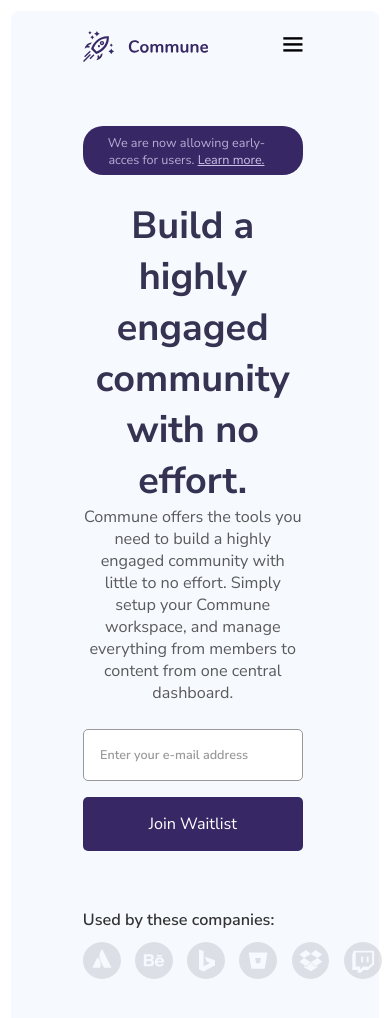
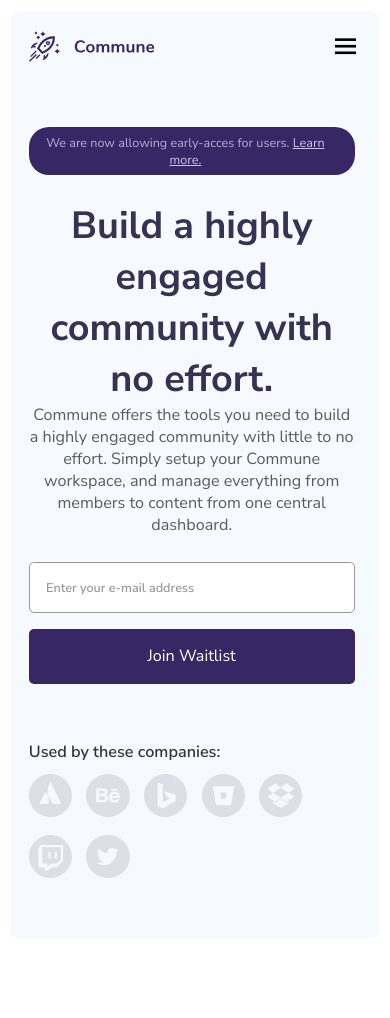
Before and after one commit to jeancmr/Developer-Portfolio-Practice2, a plain HTML site: page index.html in a window 390 px wide. Shown: the top 1018 px of the page. After the commit the page ends 949 px from the top, so only its background shows below. Drawn offline with nearby package versions, Linux system fonts and the light colour scheme.

Commit message:
applying changes

```diff
--- a/index.html
+++ b/index.html
@@ -20,7 +20,7 @@
     />
     <link rel="stylesheet" href="style.css" />
     <link rel="stylesheet" href="queries.css" />
-    <script defer src="script.js"></script>
+
     <title>Commune Page</title>
   </head>
   <body>
@@ -61,13 +61,13 @@
       <div class="used-by container">
         <p class="used-title">Used by these companies:</p>
         <div class="logos-companies">
-          <img src="Assets/Atlassian Icon.svg" alt="" />
-          <img src="Assets/Behance Icon.svg" alt="" />
-          <img src="Assets/Bing Icon.svg" alt="" />
-          <img src="Assets/Bitbucket Icon.svg" alt="" />
-          <img src="Assets/Dropbox Icon.svg" alt="" />
-          <img src="Assets/Twitch Icon.svg" alt="" />
-          <img src="Assets/Twitter Icon.svg" alt="" />
+          <div><img src="Assets/Atlassian Icon.svg" alt="" /></div>
+          <div><img src="Assets/Behance Icon.svg" alt="" /></div>
+          <div><img src="Assets/Bing Icon.svg" alt="" /></div>
+          <div><img src="Assets/Bitbucket Icon.svg" alt="" /></div>
+          <div><img src="Assets/Dropbox Icon.svg" alt="" /></div>
+          <div><img src="Assets/Twitch Icon.svg" alt="" /></div>
+          <div><img src="Assets/Twitter Icon.svg" alt="" /></div>
         </div>
       </div>
     </div>
@@ -79,5 +79,6 @@
       nomodule
       src="https://unpkg.com/ionicons@5.5.2/dist/ionicons/ionicons.js"
     ></script> -->
+    <script type="text/javascript" src="script.js"></script>
   </body>
 </html>
--- a/queries.css
+++ b/queries.css
@@ -12,31 +12,34 @@
   }
   #menu-icon {
     display: block;
-  }
-
-  .btn-mobile-nav {
-    display: block;
     z-index: 9999;
   }
-
   .main-navbar-list {
     background-color: rgba(11, 8, 20, 0.89);
     -webkit-backdrop-filter: blur(5px);
     backdrop-filter: blur(10px);
     position: absolute;
-    top: 13%;
-    right: -100%;
-    width: 30%;
-
+    top: 0%;
+    /* right: -100%; */
+    left: 0;
+    transform: translateX(100%);
+    width: 100%;
     height: 100vh;
-
     display: flex;
-
     justify-content: center;
     flex-direction: column;
-
     padding: 0rem 0rem;
-    transition: all 0.5s ease;
+    opacity: 0;
+    pointer-events: none;
+    visibility: hidden;
+    transition: all 0.3s ease;
+  }
+  .main-navbar-list.open {
+    /* right: 0%; */
+    transform: translateX(0);
+    opacity: 1;
+    pointer-events: auto;
+    visibility: visible;
   }
 
   .main-navbar-list li {
@@ -50,7 +53,6 @@
 
   .main-navbar-list .btn {
     font-size: 2.4rem;
-
     width: auto;
   }
   .main-nav-link:link,
@@ -68,10 +70,6 @@
     color: #f6f9fe;
     font-weight: 600;
     border-left: 4px solid #5637b3;
-  }
-
-  .main-navbar-list.open {
-    right: 0%;
   }
 
   .hero-paragraph {
@@ -93,9 +91,6 @@
   input {
     width: 60%;
   }
-  .logos-companies img {
-    height: 4.2rem;
-  }
 }
 
 @media (max-width: 39em) {
@@ -106,4 +101,14 @@
   .btn {
     width: 100%;
   }
+  .container {
+    padding-left: 2rem;
+    padding-right: 2rem;
+  }
 }
+@media (max-width: 31em) {
+  .logos-companies {
+    grid-template-columns: repeat(5, min-content);
+    row-gap: 1.6rem;
+  }
+}
--- a/style.css
+++ b/style.css
@@ -12,6 +12,7 @@ html {
 body {
   font-family: "Nunito Sans", sans-serif;
   overflow-x: hidden;
+  /* height: 900rem; */
 }
 
 .container-page {
@@ -74,7 +75,7 @@ header {
 /* MOBILE */
 
 #menu-icon {
-  font-size: 3.2rem;
+  font-size: 3.5rem;
   cursor: pointer;
   display: none;
 }
@@ -147,9 +148,11 @@ input::placeholder {
   margin-bottom: 1.2rem;
 }
 .logos-companies {
-  display: flex;
-  gap: 1.6rem;
+  display: grid;
+  grid-template-columns: repeat(7, min-content);
+  column-gap: 1.6rem;
 }
 .logos-companies img {
   height: 4.8rem;
+  width: 4.8rem;
 }
```
